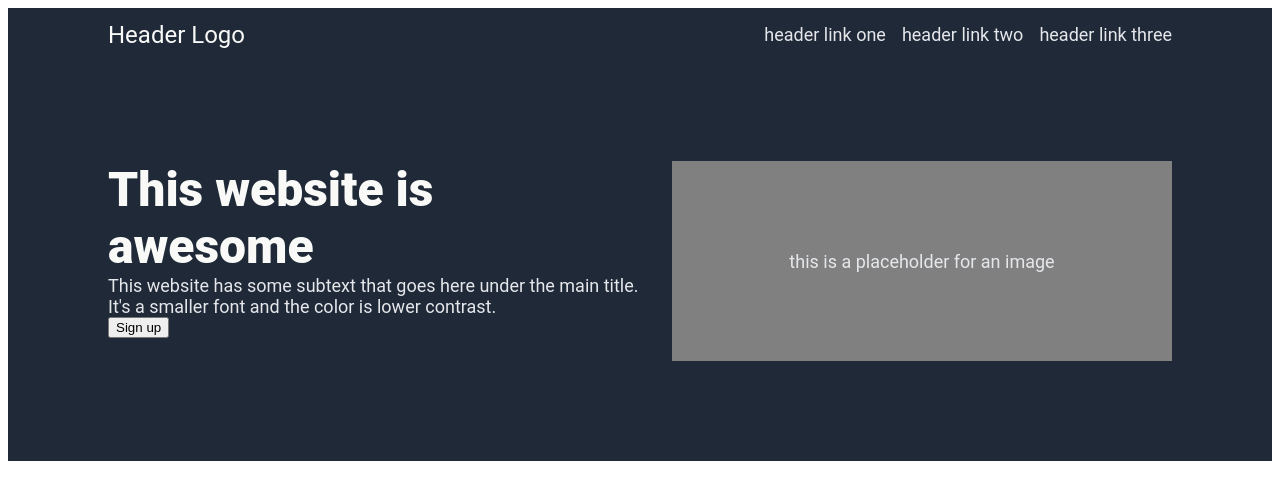
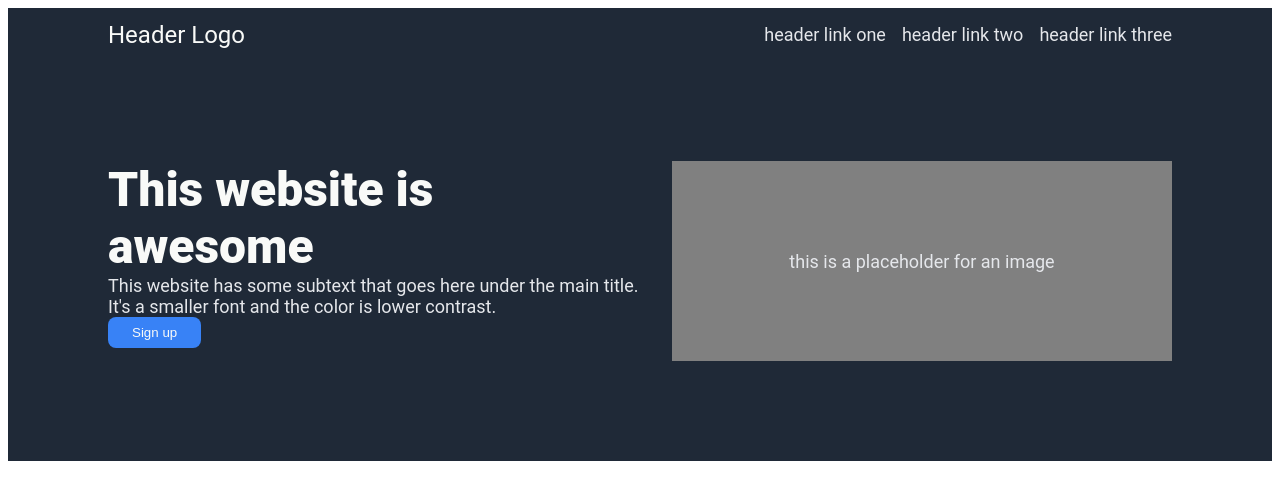
Before and after one commit to peter-mowen/odin-landing-page, a plain HTML site: page index.html in a window 1280 px wide. Drawn offline with Linux system fonts and the light colour scheme.

Commit message:
Add style for sign-up button
Moves common text color to its own class. The header logo, hero main
text, and sign-up button all have the same color. I think that if we
were to change this color, we would want to change it on all of them.
Moves color to a common class so we would only have to change it in one
place.

```diff
--- a/index.html
+++ b/index.html
@@ -9,7 +9,7 @@
 <body>
   <div class="header">
     <nav>
-      <div class="hero-logo">Header Logo</div>
+      <div class="hero-logo high-contrast-text">Header Logo</div>
       <ul>
         <li><a href="#" class="header-link">header link one</a></li>
         <li><a href="#" class="header-link">header link two</a></li>
@@ -18,12 +18,12 @@
     </nav>
     <div class="header-content">
       <div class="hero-text">
-        <div class="hero-main-text">This website is awesome</div>
+        <div class="hero-main-text high-contrast-text">This website is awesome</div>
         <div class="hero-secondary-text">
           This website has some subtext that goes here under the main title. It's
           a smaller font and the color is lower contrast.
         </div>
-        <button>Sign up</button>
+        <button class="sign-up-button high-contrast-text">Sign up</button>
       </div>
       <div class="header-image">this is a placeholder for an image</div>
     </div>
--- a/style.css
+++ b/style.css
@@ -12,7 +12,6 @@ body {
 
 .hero-logo {
   font-size: 24px;
-  color: #F9FAF8;
 }
 
 nav {
@@ -44,7 +43,6 @@ nav {
 .hero-main-text {
   font-size: 48px;
   font-weight: 900;
-  color: #F9FAF8
 }
 
 .header-image {
@@ -63,3 +61,14 @@ nav {
   display: flex;
   justify-content: space-between;
 }
+
+.sign-up-button {
+  background: #3882F6;
+  border: none;
+  border-radius: 8px;
+  padding: 8px 24px;
+}
+
+.high-contrast-text {
+  color: #F9FAF8;
+}
```
